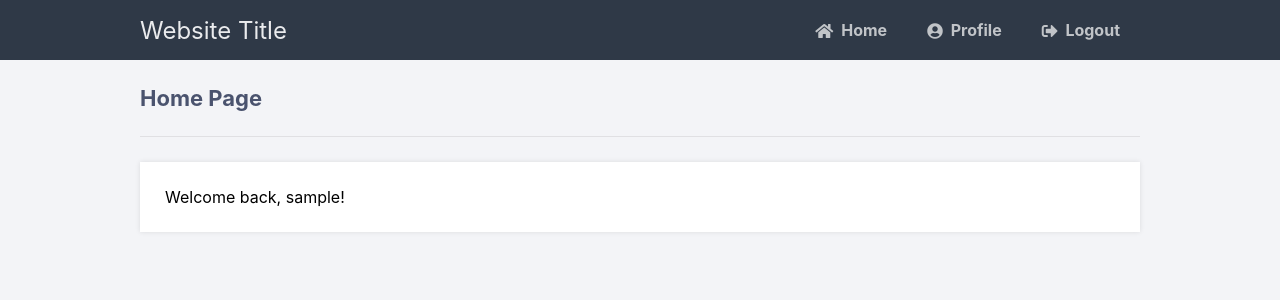
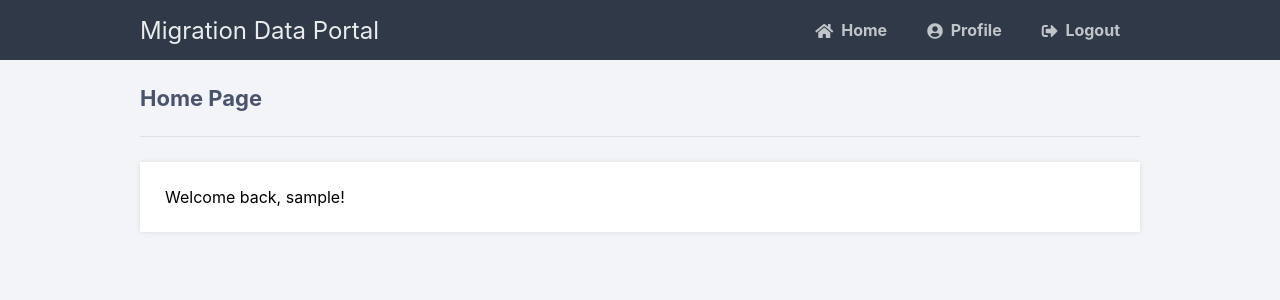
Before and after one commit to heatherbaier/caoe-migportal, a Flask app: page /pythonlogin/home in a window 1280 px wide. Shown: the top 300 px of the page. Run offline with Flask 2, Linux system fonts and the light colour scheme; the visitor is signed in with stand-in values (Sample User, id 1); some libraries are stand-ins or nearby versions.

Commit message:
homepage #1

```diff
--- a/templates/home.html
+++ b/templates/home.html
@@ -1,8 +1,8 @@
 {% extends 'layout.html' %}
 
-{% block title %}Home{% endblock %}
+<!-- {% block title %}Home{% endblock %} -->
 
-{% block content %}
+<!-- {% block content %}
 <h2>Home Page</h2>
 <p>Welcome back, {{ username }}!</p>
-{% endblock %}
+{% endblock %} -->
--- a/templates/layout.html
+++ b/templates/layout.html
@@ -9,7 +9,7 @@
 	<body class="loggedin">
 		<nav class="navtop">
 			<div>
-				<h1>Website Title</h1>
+				<h1>Migration Data Portal</h1>
                 <a href="{{ url_for('home') }}"><i class="fas fa-home"></i>Home</a>
 				<a href="{{ url_for('profile') }}"><i class="fas fa-user-circle"></i>Profile</a>
 				<a href="{{ url_for('logout') }}"><i class="fas fa-sign-out-alt"></i>Logout</a>
```
